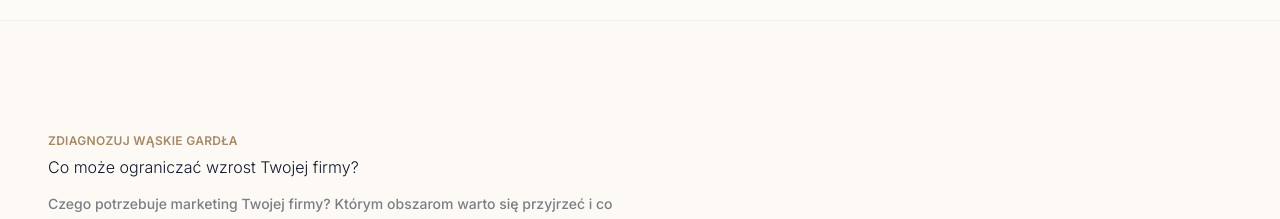
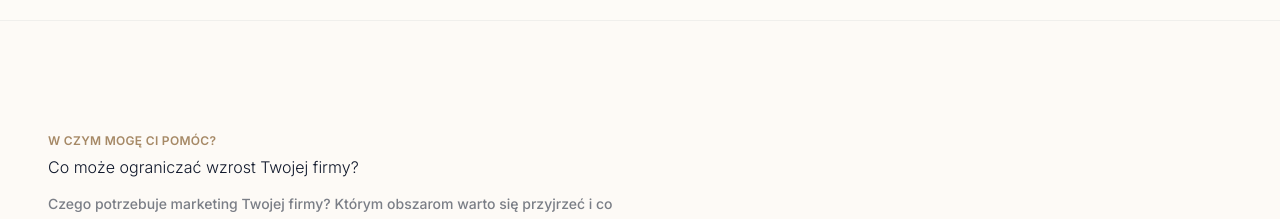
Before and after one commit to ewa-cell/premiumbc, a React (Vite) app: page / in a window 1280 px wide. Shown: the part 1080-1299 px from the top of the page. Built offline with nearby package versions, Linux system fonts and the light colour scheme.

Commit message:
Change section label from Zdiagnozuj wąskie gardła to W czym mogę Ci pomóc

```diff
--- a/src/App.tsx
+++ b/src/App.tsx
@@ -358,7 +358,7 @@ function AppContent() {
             <div className="max-w-2xl space-y-4">
               <div>
                 <span className="text-xs font-sans font-semibold uppercase tracking-wide text-brand-gold block mb-2">
-                  {language === 'pl' ? 'Zdiagnozuj wąskie gardła' : 'Operational Audit'}
+                  {language === 'pl' ? 'W czym mogę Ci pomóc?' : 'Operational Audit'}
                 </span>
                 <h2 className="font-editorial text-2.5xl md:text-3.5xl font-light text-brand-navy leading-tight">
                   {language === 'pl' ? 'Co może ograniczać wzrost Twojej firmy?' : 'What might be limiting your business growth?'}
```
